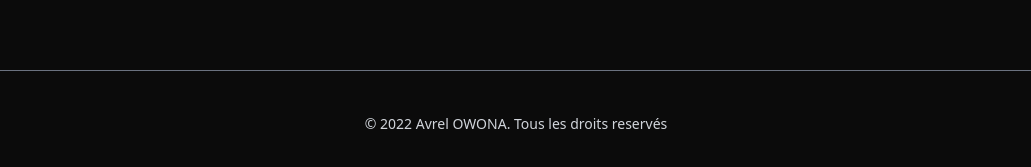
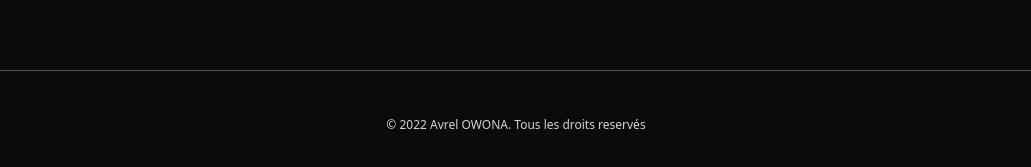
Before and after one commit to Avrel-Owona/tchinda_dev, a Next.js app: page / in a window 1280 px wide. Shown: the part 2776-2943 px from the top of the page, without its empty margins (124-1155 px from the left). Built offline with nearby package versions, Linux system fonts and the light colour scheme; a web font is replaced by a local one.

Commit message:
Update Footer.js

```diff
--- a/components/Footer.js
+++ b/components/Footer.js
@@ -1,11 +1,15 @@
-import { useRouter } from "next/router";
+import { useRouter } from "next/router"
 
 const Footer = () => {
-    const Router = useRouter()
-    return(
-        <footer className={`py-10 ${Router.asPath !== '/' ? null : 'mt-20 border-gray-500 border-t'} text-center text-gray-300 `}>
-                <span className="font-thin text-sm">© {new Date().getFullYear()} Avrel OWONA. Tous les droits reservés</span>
-            </footer>
-    )
+	const Router = useRouter()
+	return (
+		<footer
+			className={`py-10 mt-20 border-gray-600 border-t text-center text-gray-300 `}
+		>
+			<span className="font-thin text-xs">
+				© {new Date().getFullYear()} Avrel OWONA. Tous les droits reservés
+			</span>
+		</footer>
+	)
 }
-export default Footer;
+export default Footer
```
